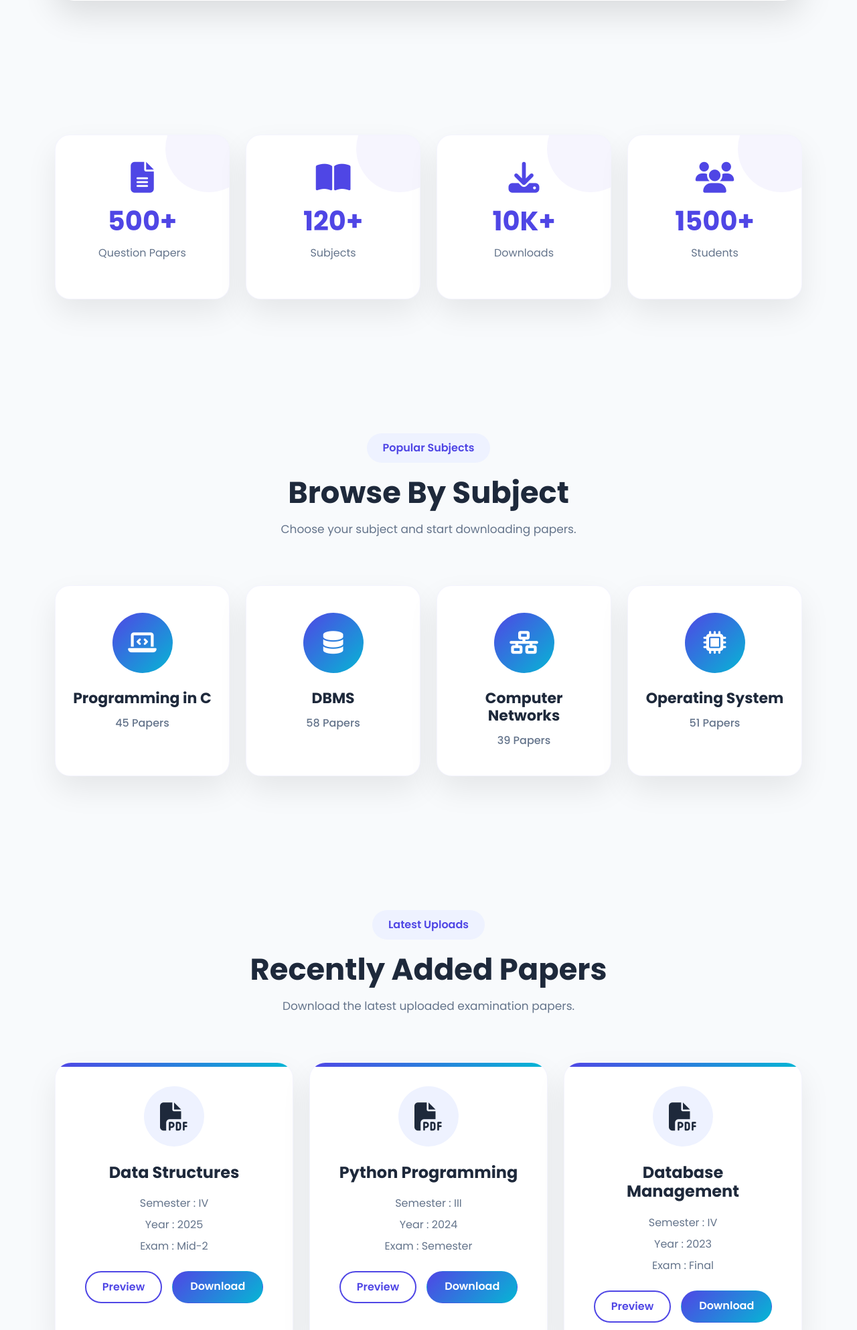
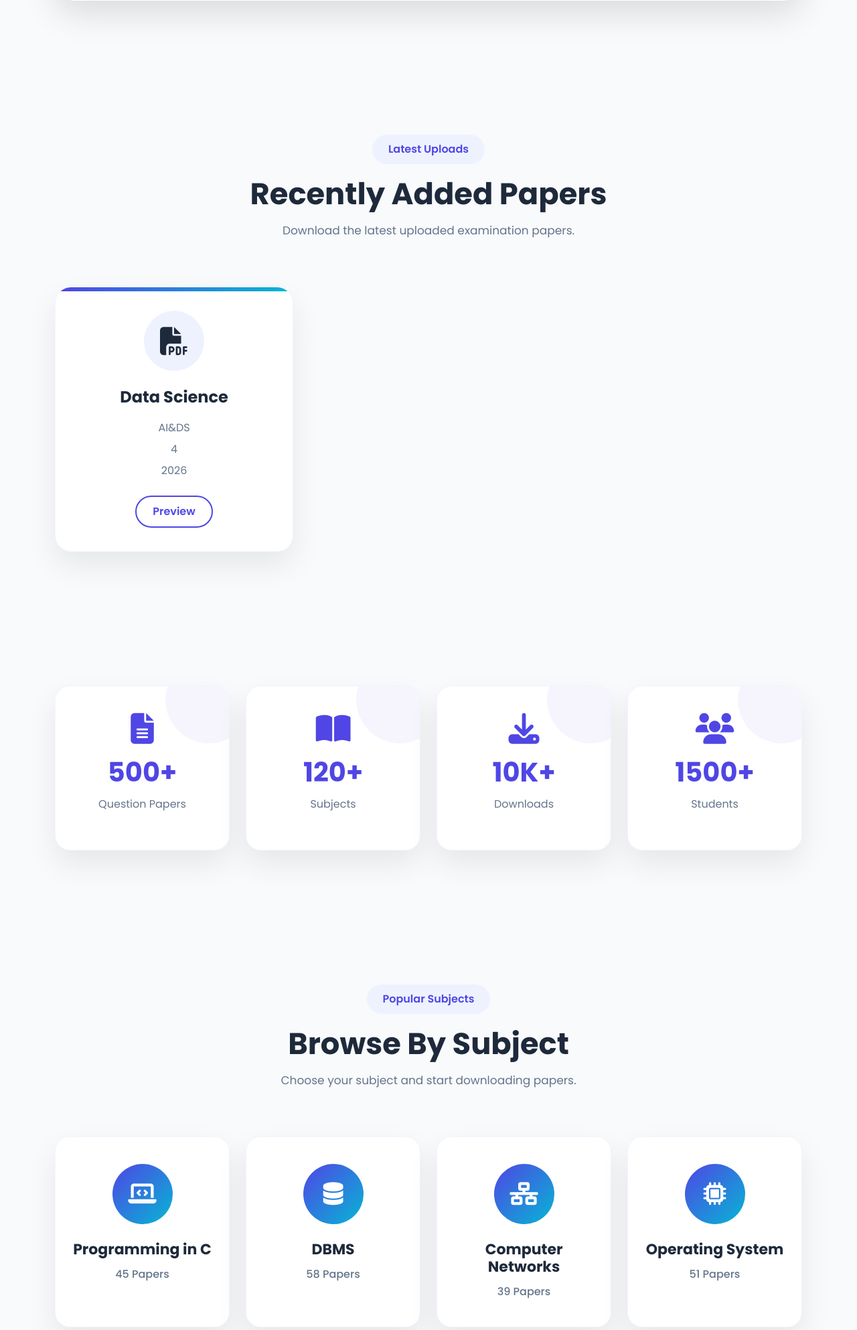
Before and after one commit to NOMAANSHAIK09/student-s-portal, a Django app: page /exampaper/ in a window 1280 px wide. Shown: the part 1134-3120 px from the top of the page at 67% size. Run offline with Django 5.2, Linux system fonts and the light colour scheme; data comes from the database, SQL or seed files in the repository; both versions use the stored data as it was after the commit.

Commit message:
Add function where admin add papers and it display to user working perfectly

```diff
--- a/portal/views.py
+++ b/portal/views.py
@@ -1,6 +1,6 @@
 from django.shortcuts import render, redirect
 
-from .models import UserInfo
+from .models import UserInfo, QuestionPaper
 # Create your views here.
 # from django.http import HttpResponse
 
@@ -74,7 +74,10 @@ def contact(request):
     return render(request, 'contact.html')
 
 def exampaper(request):
-    return render(request, 'exampaper.html')
+    papers = QuestionPaper.objects.all()
+
+    return render(request, 'exampaper.html', {'papers': papers})
+
 
 
 
--- a/student_portal/settings.py
+++ b/student_portal/settings.py
@@ -118,3 +118,6 @@ USE_TZ = True
 STATIC_URL = "static/"
 
 STATICFILES_DIRS = [BASE_DIR / "static"]
+
+MEDIA_URL = '/media/'
+MEDIA_ROOT = BASE_DIR / 'media'
--- a/student_portal/urls.py
+++ b/student_portal/urls.py
@@ -21,6 +21,8 @@ from django.urls import path
 # from django.urls import path
 from portal.views import dashboard, exampaper, login, about, index, signup, contact, logout
 
+from django.conf import settings
+from django.conf.urls.static import static
 
 urlpatterns = [
     path('admin/', admin.site.urls),
@@ -34,3 +36,7 @@ urlpatterns = [
     path('logout/', logout, name='logout'),  # Add this line for logout functionality
 
 ]
+
+
+
+urlpatterns += static(settings.MEDIA_URL, document_root=settings.MEDIA_ROOT)
--- a/templates/exampaper.html
+++ b/templates/exampaper.html
@@ -177,7 +177,7 @@
 
                             <a
                                 class="dropdown-item"
-                                href="profile.html">
+                                href="#">
 
                                 <i class="fa-solid fa-user"></i>
 
@@ -192,7 +192,7 @@
 
                             <a
                                 class="dropdown-item"
-                                href="downloads.html">
+                                href="#">
 
                                 <i class="fa-solid fa-download"></i>
 
@@ -207,7 +207,7 @@
 
                             <a
                                 class="dropdown-item"
-                                href="saved.html">
+                                href="#">
 
                                 <i class="fa-solid fa-star"></i>
 
@@ -227,7 +227,7 @@
 
                             <a
                                 class="dropdown-item logout-item"
-                                href="{% url 'login' %}">
+                                href="{% url 'logout' %}">
 
                                 <i class="fa-solid fa-right-from-bracket"></i>
 
@@ -622,6 +622,248 @@ Computer Networks
 
 </section>
 
+
+<!-- =======================================
+            LATEST PAPERS
+======================================== -->
+
+<section class="latest-paper">
+
+<div class="container">
+
+<div class="section-title text-center">
+
+<span class="section-tag">
+
+Latest Uploads
+
+</span>
+
+<h2>
+
+Recently Added Papers
+
+</h2>
+
+<p>
+
+Download the latest uploaded examination papers.
+
+</p>
+
+</div>
+
+
+
+<div class="row g-4">
+
+
+
+<!-- CARD 1 -->
+{% for paper in papers %}
+<div class="col-lg-4">
+
+<div class="paper-card">
+
+<div class="paper-icon">
+
+<i class="fa-solid fa-file-pdf"></i>
+
+</div>
+
+<h4>
+
+{{ paper.subject }}
+
+</h4>
+
+<div class="paper-info">
+
+<p>
+
+{{ paper.department }}
+
+</p>
+
+<p>
+
+{{ paper.semester }}
+
+</p>
+
+<p>
+
+{{ paper.exam_year }}
+
+</p>
+
+</div>
+
+<div class="paper-buttons">
+
+<a href="{{ paper.pdf.url }}" target="_blank"
+
+class="btn preview-btn">
+
+Preview
+
+
+</a>
+
+<!-- <a href="{{ paper.pdf.url }}" target="_blank">
+            View PDF
+</a> -->
+
+</div>
+
+</div>
+
+</div>
+{% empty %}
+
+    <p>No question papers available.</p>
+
+{% endfor %}
+
+
+<!-- CARD 2 -->
+
+<!-- <div class="col-lg-4">
+
+<div class="paper-card">
+
+<div class="paper-icon">
+
+<i class="fa-solid fa-file-pdf"></i>
+
+</div>
+
+<h4>
+
+Python Programming
+
+</h4>
+
+<div class="paper-info">
+
+<p>
+
+Semester : III
+
+</p>
+
+<p>
+
+Year : 2024
+
+</p>
+
+<p>
+
+Exam : Semester
+
+</p>
+
+</div>
+
+<div class="paper-buttons">
+
+<a href="#"
+
+class="btn preview-btn">
+
+Preview
+
+</a>
+
+<a href="#"
+
+class="btn download-btn">
+
+Download
+
+</a>
+
+</div>
+
+</div>
+
+</div> -->
+
+
+
+<!-- CARD 3 -->
+
+<!-- <div class="col-lg-4">
+
+<div class="paper-card">
+
+<div class="paper-icon">
+
+<i class="fa-solid fa-file-pdf"></i>
+
+</div>
+
+<h4>
+
+Database Management
+
+</h4>
+
+<div class="paper-info">
+
+<p>
+
+Semester : IV
+
+</p>
+
+<p>
+
+Year : 2023
+
+</p>
+
+<p>
+
+Exam : Final
+
+</p>
+
+</div>
+
+<div class="paper-buttons">
+
+<a href="#"
+
+class="btn preview-btn">
+
+Preview
+
+</a>
+
+<a href="#"
+
+class="btn download-btn">
+
+Download
+
+</a>
+
+</div>
+
+</div>
+
+</div> -->
+
+
+
+</div>
+
+</div>
+
+</section>
+
 <!-- =======================================
             STATISTICS
 ======================================== -->
@@ -812,245 +1054,7 @@ Choose your subject and start downloading papers.
 
 
 
-<!-- =======================================
-            LATEST PAPERS
-======================================== -->
-
-<section class="latest-paper">
-
-<div class="container">
-
-<div class="section-title text-center">
-
-<span class="section-tag">
-
-Latest Uploads
-
-</span>
-
-<h2>
-
-Recently Added Papers
-
-</h2>
-
-<p>
-
-Download the latest uploaded examination papers.
-
-</p>
-
-</div>
-
-
-
-<div class="row g-4">
-
-
-
-<!-- CARD 1 -->
-
-<div class="col-lg-4">
-
-<div class="paper-card">
-
-<div class="paper-icon">
-
-<i class="fa-solid fa-file-pdf"></i>
-
-</div>
-
-<h4>
-
-Data Structures
-
-</h4>
-
-<div class="paper-info">
-
-<p>
-
-Semester : IV
-
-</p>
-
-<p>
-
-Year : 2025
-
-</p>
-
-<p>
-
-Exam : Mid-2
-
-</p>
-
-</div>
-
-<div class="paper-buttons">
-
-<a href="#"
-
-class="btn preview-btn">
-
-Preview
-
-</a>
-
-<a href="#"
-
-class="btn download-btn">
-
-Download
-
-</a>
-
-</div>
-
-</div>
-
-</div>
-
-
-
-<!-- CARD 2 -->
-
-<div class="col-lg-4">
-
-<div class="paper-card">
-
-<div class="paper-icon">
-
-<i class="fa-solid fa-file-pdf"></i>
-
-</div>
-
-<h4>
-
-Python Programming
-
-</h4>
-
-<div class="paper-info">
-
-<p>
-
-Semester : III
-
-</p>
-
-<p>
-
-Year : 2024
-
-</p>
-
-<p>
-
-Exam : Semester
-
-</p>
-
-</div>
-
-<div class="paper-buttons">
-
-<a href="#"
-
-class="btn preview-btn">
-
-Preview
-
-</a>
-
-<a href="#"
-
-class="btn download-btn">
-
-Download
-
-</a>
-
-</div>
-
-</div>
-
-</div>
-
-
-
-<!-- CARD 3 -->
-
-<div class="col-lg-4">
-
-<div class="paper-card">
-
-<div class="paper-icon">
-
-<i class="fa-solid fa-file-pdf"></i>
-
-</div>
-
-<h4>
-
-Database Management
-
-</h4>
-
-<div class="paper-info">
-
-<p>
-
-Semester : IV
-
-</p>
-
-<p>
-
-Year : 2023
-
-</p>
-
-<p>
-
-Exam : Final
-
-</p>
-
-</div>
-
-<div class="paper-buttons">
-
-<a href="#"
-
-class="btn preview-btn">
-
-Preview
-
-</a>
-
-<a href="#"
-
-class="btn download-btn">
-
-Download
-
-</a>
-
-</div>
-
-</div>
-
-</div>
-
-
-
-</div>
-
-</div>
-
-</section>
+
 
 
 
```
Also changed, not shown: db.sqlite3, 1 other file.
